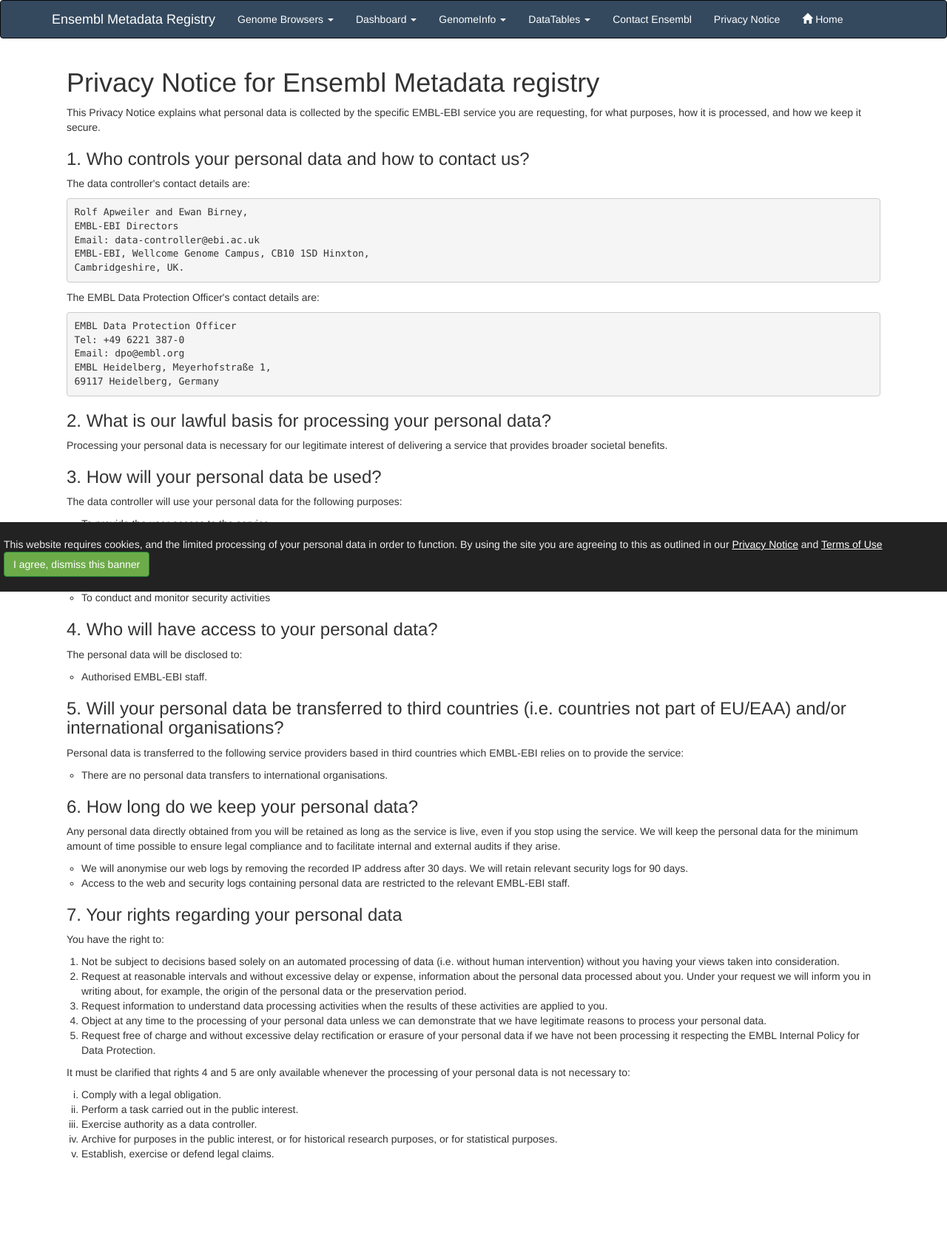
After one commit to Ensembl/ensembl-metadata-registry, a Django app: page /privacy_notice_emr in a window 1280 px wide. The commit adds this page. Shown: the whole page at 74% size. Run offline with Django 3.2, Linux system fonts and the light colour scheme; parts of the project's set-up code (start-up, migrations or seed data) failed here and were passed over; some libraries are stand-ins or nearby versions.

Commit message:
updated for gdpr compliance

```diff
--- /dev/null
+++ b/ensembl_metadata_registry/ensembl_metadata_registry/static/css/gdpr_ensembl.css
@@ -0,0 +1,70 @@
+.cookie-banner {
+  position: fixed;
+  background-color: #222;
+  width: 100%;
+  padding: 2rem;
+  left: 0;
+  bottom: 0;
+  color: #eee; }
+  .cookie-banner a, .cookie-banner a:hover {
+    color: #f8f8f8; }
+  .cookie-banner .text {
+    margin-right: 2em; }
+
+.agree-button {
+background-color: #6dab49;
+border-color:#218838;
+color:#ffffff !important;
+}
+
+.white-color {
+color:#ffffff !important;
+text-decoration: underline;
+}
+
+div.agree-button {
+    cursor: pointer;
+    background: rgba(148, 148, 148, 0.7);
+    text-align: center;
+    display: flex;
+    align-items: center;
+    min-width: 96px;
+}
+
+div.agree-button a.button {
+    background-color: transparent !important;
+    color: #ccc!important;
+    font-size: 1.1em;
+    margin: auto;
+    margin-right: auto !important;
+    padding: auto;
+}
+
+div.cookie-message div.agree-button {
+    cursor: pointer;
+    background: rgba(148, 148, 148, 0.7);
+    text-align: center;
+    display: flex;
+    align-items: center;
+    min-width: 96px;
+}
+
+div.cookie-message div.agree-button a.button{
+  background-color: transparent !important;
+  color: #ccc!important;
+  font-size: 1.1em;
+  margin: auto;
+  margin-right: auto !important;
+  padding: auto;
+}
+
+div.cookie-message div.agree-button a.button :hover{
+  color: #fff!important;
+}
+
+div.cookie-message div.agree-button a.button.clicked{
+  color: #fff!important;
+  background: url(/i/16/rev/check.png) no-repeat left center;
+  padding: 6px 15px 2px 32px!important;
+  background-position-x: 8px;
+}
--- /dev/null
+++ b/ensembl_metadata_registry/ensembl_metadata_registry/static/js/gdpr_ensembl.js
@@ -0,0 +1,154 @@
+/**
+Copyright [1999-2015] Wellcome Trust Sanger Institute and the EMBL-European Bioinformatics Institute
+Copyright [2016-2017] EMBL-European Bioinformatics Institute
+
+Licensed under the Apache License, Version 2.0 (the "License");
+you may not use this file except in compliance with the License.
+You may obtain a copy of the License at
+
+     http://www.apache.org/licenses/LICENSE-2.0
+
+Unless required by applicable law or agreed to in writing, software
+distributed under the License is distributed on an "AS IS" BASIS,
+WITHOUT WARRANTIES OR CONDITIONS OF ANY KIND, either express or implied.
+See the License for the specific language governing permissions and
+limitations under the License.
+**/
+
+
+// Injects the GDPR notice onto sites
+// For guidance on using: wwwdev.ebi.ac.uk/style-lab/websites/patterns/URL TO COME
+function createDataProtectionBanner() {
+  var banner = document.createElement('div');
+  var wrapper = document.createElement('div');
+  var inner = document.createElement('div');
+
+  // don't accidently create two banners
+  if (document.getElementById("data-protection-banner") != null) {
+    document.getElementById("data-protection-banner").remove();
+  }
+  // status readout
+  if (document.getElementById("data-protection-status") != null) {
+    document.getElementById("data-protection-status").innerText += '\ncreating banner...';
+  }
+
+  banner.id = "data-protection-banner";
+  banner.className = "cookie-banner";
+  wrapper.className = "row";
+  wrapper.innerHTML = "" +
+    "<div class='swagger-ui-wrap'>" +
+    dataProtectionSettings.message +
+    " <a target='_blank' href='" + dataProtectionSettings.link + "' class='white-color'>Privacy Notice</a>&nbsp;and&nbsp;<a target='_blank' href='"+ dataProtectionSettings.termsofuse_link + "' class='white-color'>Terms of Use</a>&nbsp;" +
+     "<a id='data-protection-agree' class='btn agree-button'>I agree, dismiss this banner</a></div>" +
+    "";
+
+  document.body.appendChild(banner);
+  banner.appendChild(wrapper);
+
+  openDataProtectionBanner();
+}
+
+function openDataProtectionBanner() {
+  var height = document.getElementById('data-protection-banner').offsetHeight || 0;
+  document.getElementById('data-protection-banner').style.display = 'block';
+  document.body.style.paddingBottom = height+'px';
+
+  document.getElementById('data-protection-agree').onclick = function() {
+    closeDataProtectionBanner();
+    return false;
+  };
+}
+
+function closeDataProtectionBanner() {
+  if (document.getElementById("data-protection-status") != null) {
+    document.getElementById("data-protection-status").innerText += '\nclosing banner...';
+  }
+
+  var height = document.getElementById('data-protection-banner').offsetHeight;
+  document.getElementById('data-protection-banner').style.display = 'none';
+  document.body.style.paddingBottom = '0';
+  setCookie(dataProtectionSettings.cookieName, 'true', 90);
+}
+
+function setCookie(c_name, value, exdays) {
+  if (document.getElementById("data-protection-status") != null) {
+    document.getElementById("data-protection-status").innerText += '\nsetting cookie for '+dataProtectionSettings.cookieName+' ...';
+  }
+
+  var exdate = new Date();
+  var c_value;
+  exdate.setDate(exdate.getDate() + exdays);
+  // c_value = escape(value) + ((exdays===null) ? "" : ";expires=" + exdate.toUTCString()) + ";domain=.ebi.ac.uk;path=/";
+  // document.cookie = c_name + "=" + c_value;
+  c_value = escape(value) + ((exdays===null) ? "" : ";expires=" + exdate.toUTCString()) + ";domain=" + document.domain + ";path=/";
+  document.cookie = c_name + "=" + c_value;
+}
+
+function getCookie(c_name) {
+  var i, x, y, ARRcookies=document.cookie.split(";");
+  for (i=0; i<ARRcookies.length; i++) {
+    x = ARRcookies[i].substr(0, ARRcookies[i].indexOf("="));
+    y = ARRcookies[i].substr(ARRcookies[i].indexOf("=")+1);
+    x = x.replace(/^\s+|\s+$/g,"");
+    if (x===c_name) {
+      return unescape(y);
+    }
+  }
+}
+
+var dataProtectionSettings =  new Object();
+
+function runDataProtectionBanner() {
+  dataProtectionSettings.message = 'This website requires cookies, and the limited processing of your personal data in order to function. By using the site you are agreeing to this as outlined in our ';
+  dataProtectionSettings.link = '/privacy_notice_emr';
+  dataProtectionSettings.termsofuse_link = 'https://www.ebi.ac.uk/about/terms-of-use';
+  //dataProtectionSettings.serviceId = 'ensembl-metadata';
+  //dataProtectionSettings.dataProtectionVersion = '1.0';
+
+  // If there's a div#data-protection-message-configuration, override defaults
+  var divDataProtectionBanner = document.getElementById('data-protection-message-configuration');
+  if (divDataProtectionBanner !== null) {
+    if (typeof divDataProtectionBanner.dataset.message !== "undefined") {
+      dataProtectionSettings.message = divDataProtectionBanner.dataset.message;
+    }
+    if (typeof divDataProtectionBanner.dataset.link !== "undefined") {
+      dataProtectionSettings.link = divDataProtectionBanner.dataset.link;
+    }
+    if (typeof divDataProtectionBanner.dataset.serviceId !== "undefined") {
+      dataProtectionSettings.serviceId = divDataProtectionBanner.dataset.serviceId;
+    }
+    if (typeof divDataProtectionBanner.dataset.dataProtectionVersion !== "undefined") {
+      dataProtectionSettings.dataProtectionVersion = divDataProtectionBanner.dataset.dataProtectionVersion;
+    }
+  }
+
+  //dataProtectionSettings.cookieName = dataProtectionSettings.serviceId + "-v" + dataProtectionSettings.dataProtectionVersion + "-data-protection-accepted";
+  dataProtectionSettings.cookieName = "ensembl-metadata-registry-browsing"
+
+  // If this version of banner not accpeted, show it:
+  if (getCookie(dataProtectionSettings.cookieName) != "true") {
+    createDataProtectionBanner();
+  } else {
+    if (document.getElementById("data-protection-status") != null) {
+      document.getElementById("data-protection-status").innerText += '\nbanner for '+dataProtectionSettings.cookieName+' previously accepted, I won\'t show it...';
+    }
+  }
+
+}
+
+function resetDataProtectionBanner() {
+  if (document.getElementById("data-protection-status") != null) {
+    document.getElementById("data-protection-status").innerText += '\nreseting...';
+  }
+
+  document.cookie = dataProtectionSettings.cookieName + "=; expires=Thu, 01 Jan 1970 00:00:00 GMT;domain=" + document.domain + ";path=/";
+
+  runDataProtectionBanner();
+}
+
+if (document.getElementById("data-protection-status") != null) {
+  document.getElementById("data-protection-status").innerText = '\nbootstraping...';
+}
+
+// execute
+//runDataProtectionBanner();
--- /dev/null
+++ b/ensembl_metadata_registry/ensembl_metadata_registry/templates/privacy_notice_emr.html
@@ -0,0 +1,100 @@
+
+{% extends "rest_framework_swagger/base.html" %}
+
+{% block title %}DataTable{% endblock %}
+
+{% load staticfiles %}
+
+{% block dashboard %}
+   <div class="container" style="padding-left:50px;padding-right:50px;">
+   <div class="row">
+<h1>Privacy Notice for Ensembl Metadata registry</h1>
+<p>
+This Privacy Notice explains what personal data is collected by the specific EMBL-EBI service you are requesting, for what purposes, how it is processed, and how we keep it secure.
+</p>
+
+<h3>1. Who controls your personal data and how to contact us?</h3>
+<p>
+The data controller's contact details are:
+</p>
+<pre>
+Rolf Apweiler and Ewan Birney,
+EMBL-EBI Directors
+Email: data-controller@ebi.ac.uk
+EMBL-EBI, Wellcome Genome Campus, CB10 1SD Hinxton,
+Cambridgeshire, UK.
+</pre>
+
+<p>The EMBL Data Protection Officer's contact details are:</p>
+<pre>
+EMBL Data Protection Officer
+Tel: +49 6221 387-0
+Email: dpo@embl.org
+EMBL Heidelberg, Meyerhofstraße 1,
+69117 Heidelberg, Germany
+</pre>
+
+<h3>2. What is our lawful basis for processing your personal data?</h3>
+<p>Processing your personal data is necessary for our legitimate interest of delivering a service that provides broader societal benefits.</p>
+
+<h3>3. How will your personal data be used?</h3>
+<p>The data controller will use your personal data for the following purposes:</p>
+<ul style="list-style-type:circle;padding-left:20px;">
+    <li>To provide the user access to the service</li>
+    <li>To better understand the needs of the users and guide future improvements of the service</li>
+    <li>To check that the Terms of Use of the service are followed</li>
+    <li>To conduct and monitor data protection activities</li>
+    <li>To create anonymous usage statistics</li>
+    <li>To conduct and monitor security activities</li>
+</ul>
+
+<h3>4. Who will have access to your personal data?</h3>
+<p>The personal data will be disclosed to:</p>
+<ul style="list-style-type:circle;padding-left:20px;">
+<li>Authorised EMBL-EBI staff.</li>
+</ul>
+
+<h3>5. Will your personal data be transferred to third countries (i.e. countries not part of EU/EAA) and/or international organisations?</h3>
+<p>Personal data is transferred to the following service providers based in third countries which EMBL-EBI relies on to provide the service:</p>
+<ul style="list-style-type:circle;padding-left:20px;">
+<li>There are no personal data transfers to international organisations.</li>
+</ul>
+
+<h3>6. How long do we keep your personal data?</h3>
+<p>
+Any personal data directly obtained from you will be retained as long as the service is live, even if you stop using the service. We will keep the personal data for the minimum amount of time possible to ensure legal compliance and to facilitate internal and external audits if they arise.
+</p>
+<ul style="list-style-type:circle;padding-left:20px;">
+<li>    We will anonymise our web logs by removing the recorded IP address after 30 days. We will retain relevant security logs for 90 days.</li>
+<li>    Access to the web and security logs containing personal data are restricted to the relevant EMBL-EBI staff.</li>
+</ul>
+
+<h3>7. Your rights regarding your personal data</h3>
+<p>You have the right to:</p>
+
+<ol style="list-style-type:decimal;padding-left:20px;">
+     <li>Not be subject to decisions based solely on an automated processing of data (i.e. without human intervention) without you having your views taken into consideration. </li>
+     <li>Request at reasonable intervals and without excessive delay or expense, information about the personal data processed about you. Under your request we will inform you in writing about, for example, the origin of the personal data or the preservation period.</li>
+     <li>Request information to understand data processing activities when the results of these activities are applied to you.</li>
+     <li>Object at any time to the processing of your personal data unless we can demonstrate that we have legitimate reasons to process your personal data.</li>
+     <li>Request free of charge and without excessive delay rectification or erasure of your personal data if we have not been processing it respecting the EMBL Internal Policy for Data Protection.</li>
+</ol>
+
+<p>It must be clarified that rights 4 and 5 are only available whenever the processing of your personal data is not necessary to:</p>
+<ol style="list-style-type: lower-roman;padding-left:20px;">
+    <li>Comply with a legal obligation.</li>
+    <li>Perform a task carried out in the public interest.</li>
+    <li>Exercise authority as a data controller.</li>
+    <li>Archive for purposes in the public interest, or for historical research purposes, or for statistical purposes.</li>
+    <li>Establish, exercise or defend legal claims.</li>
+</ol>
+
+<p></p>
+
+
+    </div>
+  </div>
+{% endblock %}
+
+
+<body></body>
--- a/ensembl_metadata_registry/ensembl_metadata_registry/templates/rest_framework_swagger/base.html
+++ b/ensembl_metadata_registry/ensembl_metadata_registry/templates/rest_framework_swagger/base.html
@@ -39,6 +39,11 @@
    <script src='{% static "js/navbar.js" %}' type='text/javascript'></script>
    <link rel="stylesheet" href="{% static "css/navbar.css" %}">
 
+   <!-- GDPR JavaScript/CSS -->
+   <script src='{% static "js/gdpr_ensembl.js" %}' type='text/javascript'></script>
+   <link rel="stylesheet" href="{% static "css/gdpr_ensembl.css" %}">
+   <!--link rel="stylesheet" href="https://dev.ebi.emblstatic.net/web_guidelines/EBI-Framework/v1.3/css/ebi-lite.css" type="text/css" media="all" /-->
+
    <script src="https://cdn.datatables.net/1.10.15/js/jquery.dataTables.min.js"></script>
    <script src="https://cdn.datatables.net/1.10.15/js/dataTables.bootstrap.min.js"></script>
 
@@ -46,6 +51,15 @@
   <!-- <script src='lang/translator.js' type='text/javascript'></script> -->
   <!-- <script src='lang/ru.js' type='text/javascript'></script> -->
   <!-- <script src='lang/en.js' type='text/javascript'></script> -->
+
+<script>
+
+$(document).ready(function(){
+  console.log("reached here");
+  runDataProtectionBanner();
+});
+
+</script>
 
 
 {% block extra_scripts %}
@@ -126,7 +140,8 @@
 
       <!--li><a href="http://www.ensembl.org/info/about/index.html">About the Ensembl Project</a></li-->
       <li><a href="http://www.ensembl.org/info/about/contact/">Contact Ensembl</a></li>
-       <li><a href="/"><span class="glyphicon glyphicon-home"></span> Home</a></li>
+      <li><a href="/privacy_notice_emr">Privacy Notice</a></li>
+      <li><a href="/"><span class="glyphicon glyphicon-home"></span> Home</a></li>
     </ul>
   </div>
 </nav>
@@ -137,5 +152,8 @@
 {% block dashboard %}
 {% endblock %}
 
+{% block data_protection %}
+{% endblock %}
+
 </body>
 </html>
--- a/ensembl_metadata_registry/ensembl_metadata_registry/urls.py
+++ b/ensembl_metadata_registry/ensembl_metadata_registry/urls.py
@@ -26,6 +26,7 @@ from organism.views import OrganismDatatableView
 from genomeinfo.views import GenomeDatatableView
 from division.views import DivisionDatatableView
 from datarelease.views import DataReleaseDatatableView
+from django.views.generic.base import TemplateView
 
 
 """
@@ -91,6 +92,7 @@ internal_apis = [
 
     url(r'^datatable_serverside/datarelease', DataReleaseDatatableView.as_view(),
         name="datatablefetch_serverside_datarelease"),
+    url(r'^privacy_notice_emr', TemplateView.as_view(template_name='privacy_notice_emr.html'), name="privacy_note_emr"),
 ]
 
 
```
Also changed, not shown: ensembl_metadata_registry/ensembl_metadata_registry/templates/rest_framework_swagger/index.html (line endings or trailing spaces).
